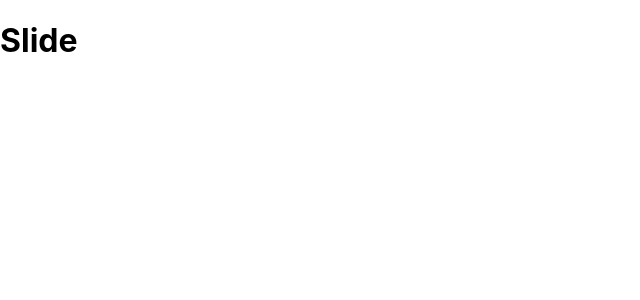
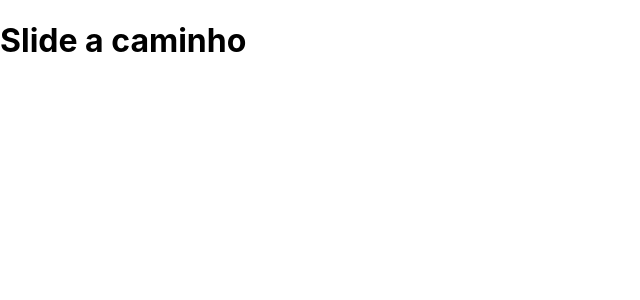
Before and after one commit to ValmyrTavares/slideReact, a React (Create React App) app: page / in a window 1280 px wide. Shown: the top 300 px of the page, without its empty margins (0-640 px from the left). Built offline with nearby package versions, Linux system fonts and the light colour scheme.

Commit message:
preparando para deploy

```diff
--- a/src/App.js
+++ b/src/App.js
@@ -4,7 +4,7 @@
 function App() {
   return (
     <div >
-     <h1>Slide</h1>
+     <h1>Slide a caminho</h1>
     </div>
   );
 }
```
